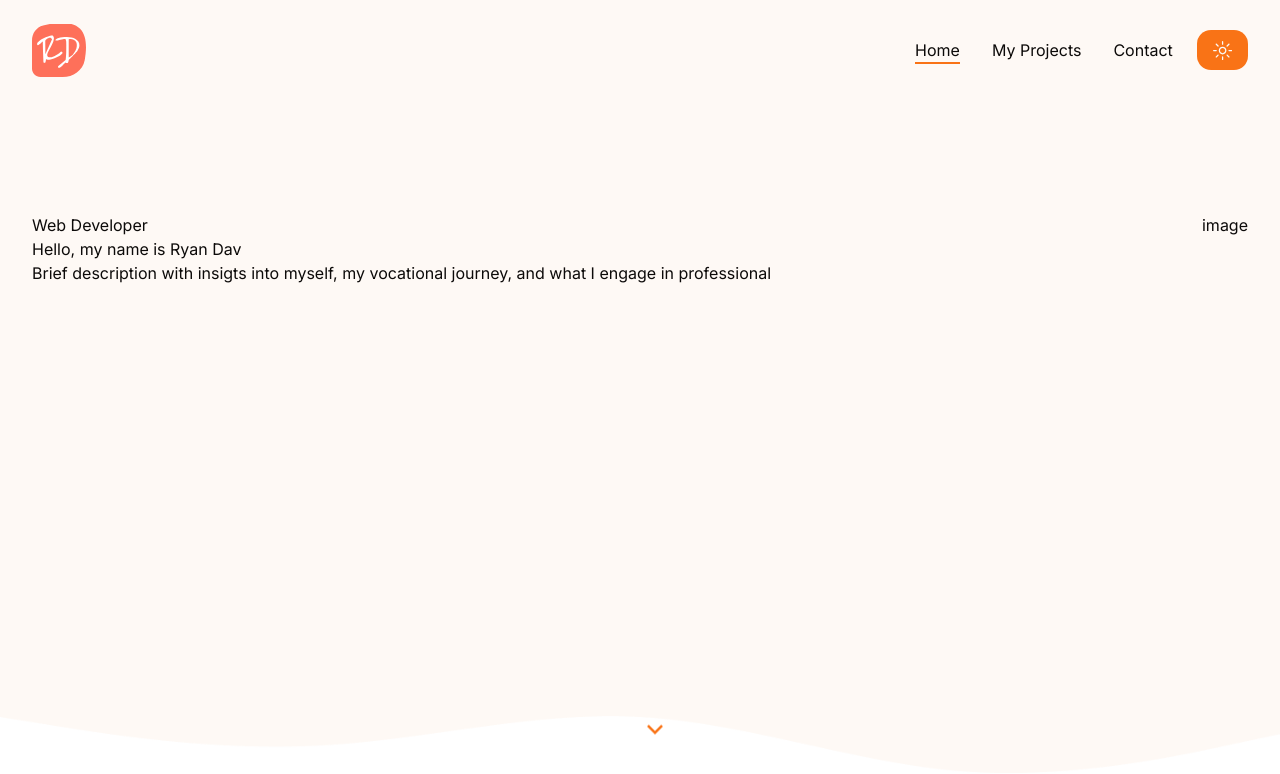
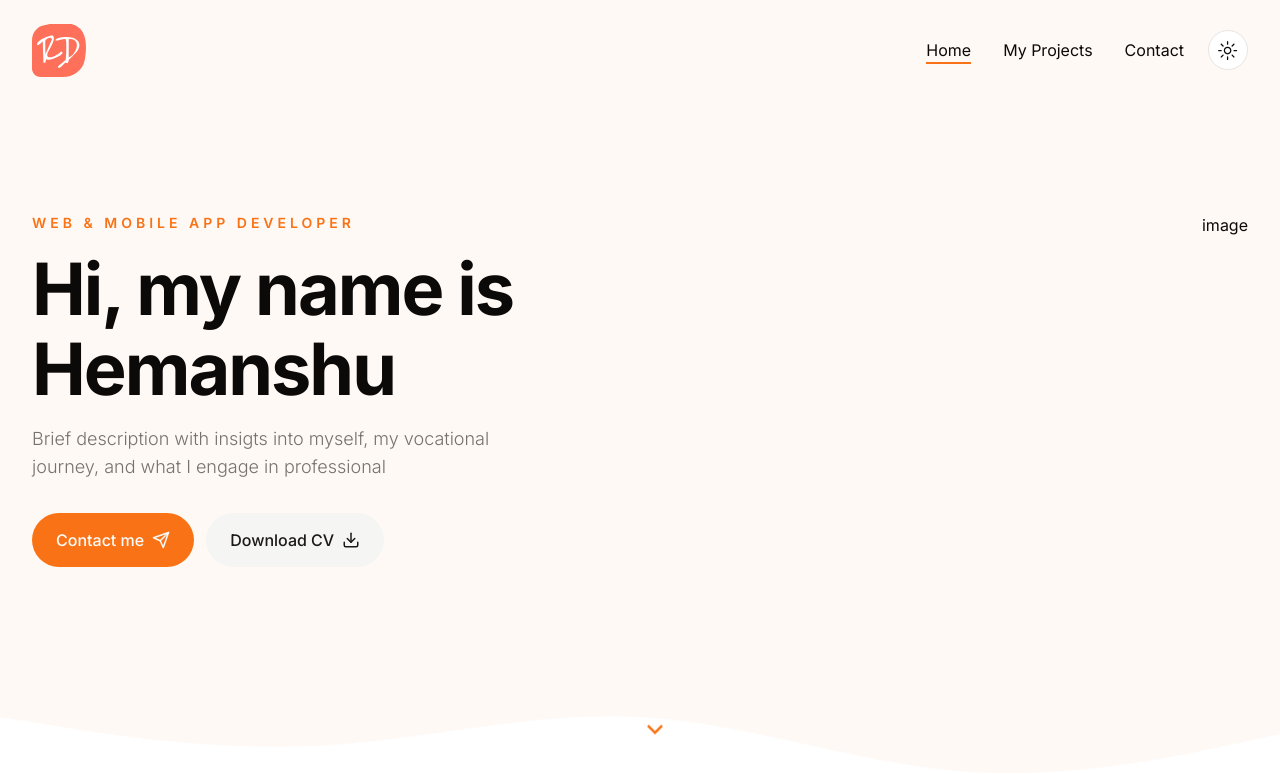
Before and after one commit to hemanshum/Portfolio-Website, a Next.js app: page / in a window 1280 px wide. Shown: the top 774 px of the page. Built offline with nearby package versions, Linux system fonts and the light colour scheme.

Commit message:
Hero Section completed

```diff
--- a/src/app/globals.css
+++ b/src/app/globals.css
@@ -59,3 +59,11 @@
     @apply bg-background text-foreground;
   }
 }
+
+.h1 {
+  @apply text-6xl xl:text-[72px] xl:leading-[80px] tracking-[-2px] font-bold;
+}
+
+.subtitle {
+  @apply text-muted-foreground text-lg mb-8 font-light;
+}
--- a/src/components/hero.js
+++ b/src/components/hero.js
@@ -18,15 +18,27 @@
     <section className='py-12 xl:py-24 h-[84vh] xl:pt-28 bg-hero bg-no-repeat bg-bottom bg-cover dark:bg-none'>
       <div className='container mx-auto'>
         <div className='flex justify-between gap-x-8'>
-          <div>
-            <div>Web Developer</div>
-            <h1>Hello, my name is Ryan Dav</h1>
-            <p>
+          <div className='flex max-w-[600px] flex-col justify-center mx-auto xl:mx-0 text-center xl:text-left'>
+            <div className='text-sm uppercase font-semibold mb-4 text-primary tracking-[4px]'>
+              Web & Mobile App Developer
+            </div>
+            <h1 className='h1 mb-4'>Hi, my name is Hemanshu</h1>
+            <p className='subtitle max-w-[490px] mx-auto xl:mx-0'>
               Brief description with insigts into myself, my vocational journey,
               and what I engage in professional
             </p>
+            <div className='flex flex-col gap-y-3 md:flex-row gap-x-3 mx-auto xl:mx-0 mb-12'>
+              <Link href='/contact'>
+                <Button className='gap-x-2'>
+                  Contact me <Send size={18} />
+                </Button>
+              </Link>
+              <Button variant='secondary' className='gap-x-2'>
+                Download CV <Download size={18} />
+              </Button>
+            </div>
           </div>
-          <div>image</div>
+          <div className='hidden xl:flex relative'>image</div>
         </div>
         <div className='hidden md:flex absolute left-2/4 bottom-44 xl:bottom-12 animate-bounce'>
           <RiArrowDownSLine className='text-3xl text-primary' />
--- a/src/components/theme-toggler.js
+++ b/src/components/theme-toggler.js
@@ -8,7 +8,11 @@
   const { theme, setTheme } = useTheme();
   return (
     <div>
-      <Button onClick={() => setTheme(theme === 'dark' ? 'light' : 'dark')}>
+      <Button
+        variant='outline'
+        size='icon'
+        onClick={() => setTheme(theme === 'dark' ? 'light' : 'dark')}
+      >
         <SunIcon className='h-[1.2rem] w-[1.2rem] rotate-0 scale-100 transition-all dark:-rotate-90 dark:scale-0' />
         <MoonIcon className='absolute h-[1.2rem] w-[1.2rem] rotate-90 scale-0 transition-all dark:-rotate-0 dark:scale-100' />
       </Button>
--- a/src/components/ui/button.jsx
+++ b/src/components/ui/button.jsx
@@ -1,47 +1,50 @@
-import * as React from "react"
-import { Slot } from "@radix-ui/react-slot"
-import { cva } from "class-variance-authority";
+import * as React from 'react';
+import { Slot } from '@radix-ui/react-slot';
+import { cva } from 'class-variance-authority';
 
-import { cn } from "@/lib/utils"
+import { cn } from '@/lib/utils';
 
 const buttonVariants = cva(
-  "inline-flex items-center justify-center whitespace-nowrap rounded-md text-sm font-medium ring-offset-background transition-colors focus-visible:outline-none focus-visible:ring-2 focus-visible:ring-ring focus-visible:ring-offset-2 disabled:pointer-events-none disabled:opacity-50",
+  'inline-flex items-center justify-center whitespace-nowrap rounded-full text-base font-medium ring-offset-background transition-colors focus-visible:outline-none focus-visible:ring-2 focus-visible:ring-ring focus-visible:ring-offset-2 disabled:pointer-events-none disabled:opacity-50',
   {
     variants: {
       variant: {
-        default: "bg-primary text-primary-foreground hover:bg-primary/90",
+        default: 'bg-primary text-primary-foreground hover:bg-primary/90',
         destructive:
-          "bg-destructive text-destructive-foreground hover:bg-destructive/90",
+          'bg-destructive text-destructive-foreground hover:bg-destructive/90',
         outline:
-          "border border-input bg-background hover:bg-accent hover:text-accent-foreground",
+          'border border-input bg-background hover:bg-accent hover:text-accent-foreground',
         secondary:
-          "bg-secondary text-secondary-foreground hover:bg-secondary/80",
-        ghost: "hover:bg-accent hover:text-accent-foreground",
-        link: "text-primary underline-offset-4 hover:underline",
+          'bg-secondary text-secondary-foreground hover:bg-secondary/80',
+        ghost: 'hover:bg-accent hover:text-accent-foreground',
+        link: 'text-primary underline-offset-4 hover:underline',
       },
       size: {
-        default: "h-10 px-4 py-2",
-        sm: "h-9 rounded-md px-3",
-        lg: "h-11 rounded-md px-8",
-        icon: "h-10 w-10",
+        default: 'h-[54px] px-6 py-2',
+        sm: 'h-9 rounded-md px-3',
+        lg: 'h-11 rounded-md px-8',
+        icon: 'h-10 w-10',
       },
     },
     defaultVariants: {
-      variant: "default",
-      size: "default",
+      variant: 'default',
+      size: 'default',
     },
   }
-)
+);
 
-const Button = React.forwardRef(({ className, variant, size, asChild = false, ...props }, ref) => {
-  const Comp = asChild ? Slot : "button"
-  return (
-    (<Comp
-      className={cn(buttonVariants({ variant, size, className }))}
-      ref={ref}
-      {...props} />)
-  );
-})
-Button.displayName = "Button"
+const Button = React.forwardRef(
+  ({ className, variant, size, asChild = false, ...props }, ref) => {
+    const Comp = asChild ? Slot : 'button';
+    return (
+      <Comp
+        className={cn(buttonVariants({ variant, size, className }))}
+        ref={ref}
+        {...props}
+      />
+    );
+  }
+);
+Button.displayName = 'Button';
 
-export { Button, buttonVariants }
+export { Button, buttonVariants };
```
